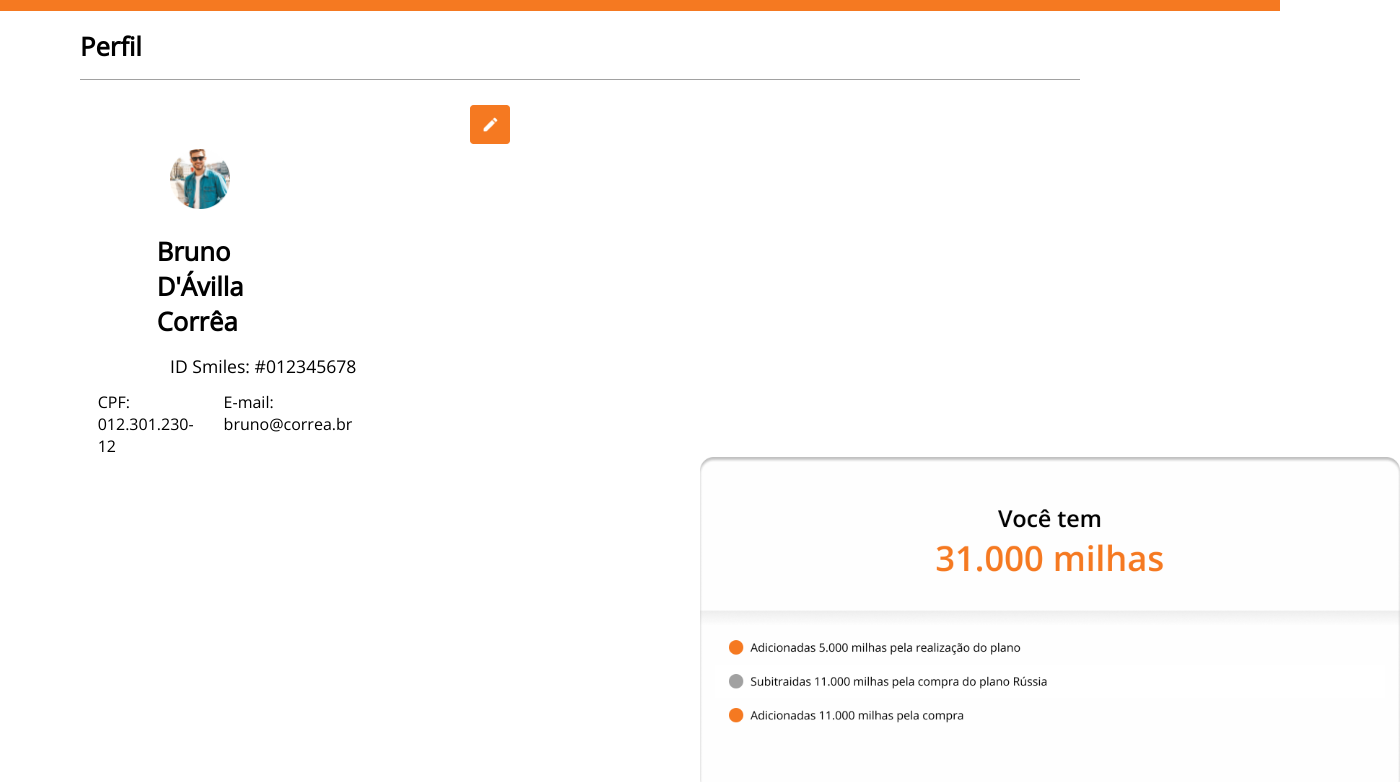
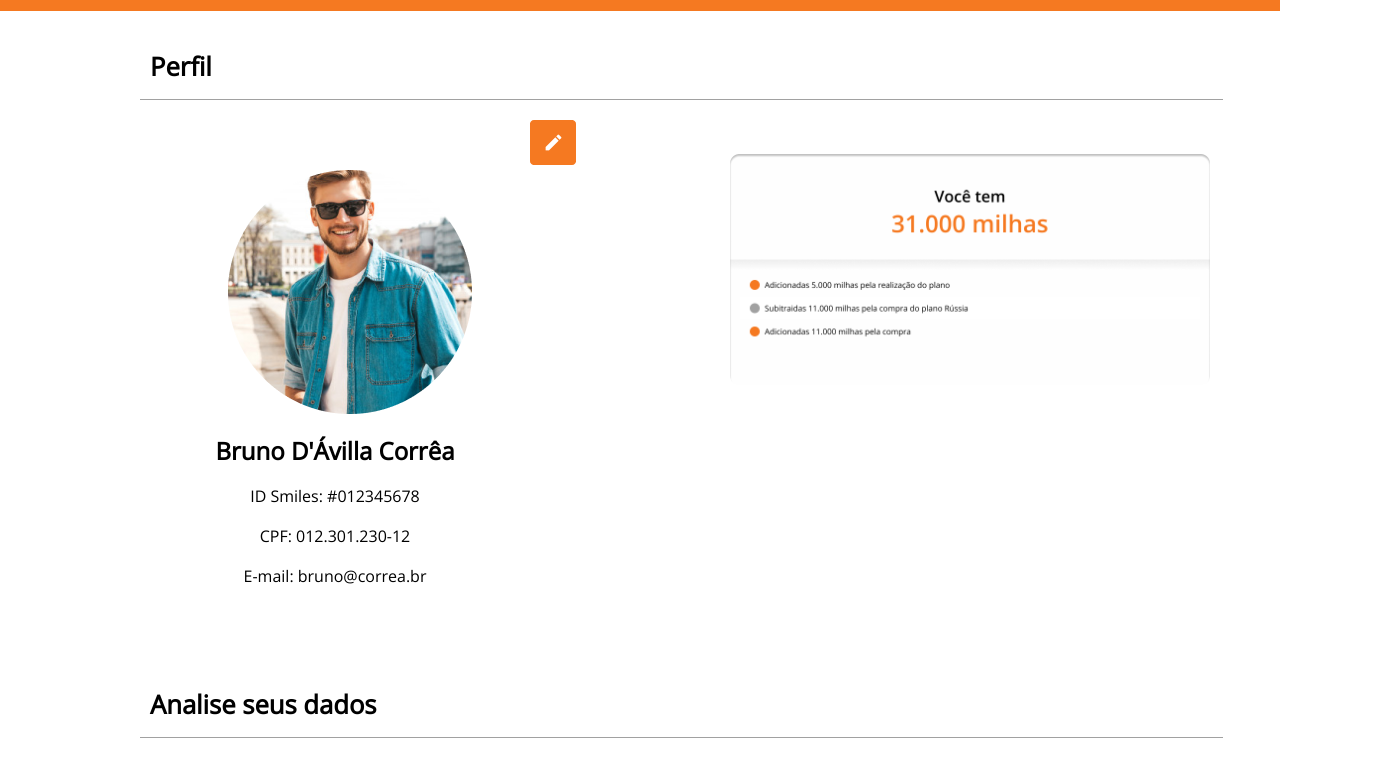
Before and after one commit to CynaraCosta/Smiles, a plain HTML site: page perfil.html in a window 1280 px wide. Shown: the part 51-833 px from the top of the page, 1400 px wide, since content can reach past the window. Drawn offline with nearby package versions, Linux system fonts and the light colour scheme.

Commit message:
add page perfil

```diff
--- a/css/perfil.css
+++ b/css/perfil.css
@@ -1,3 +1,4 @@
+/*
 #title-perfil{
     font-size: 1.6em;
     font-weight: 600;
@@ -65,3 +66,96 @@
     margin-left: 700px;
     width: 700px;
 }
+
+*/
+
+main{
+    width: 100vw;
+    height: 100vh;
+    padding: 100px 70px;
+}
+
+.inicio-perfil{
+    display: flex;
+    justify-content: flex-start;
+    align-items: flex-start;
+    flex-direction: row;
+    width: 100%;
+}
+
+#milhas{
+    width: 100%;
+
+}
+
+.info{
+    width: 33%;
+    margin-left: 100px
+}
+
+.segundaparte{
+    width: 66%;
+    margin-top: 54px;
+    margin-left: 200px;
+}
+
+#nome-info{
+    font-size: 24px;
+    font-weight: 600;
+    display: flex;
+    justify-content: center;
+    align-items: center;
+
+}
+
+.title-perfil{
+    font-size: 1.6em;
+    font-weight: 600;
+    margin-left: 80px;
+
+}
+
+#line-perfil{
+    margin-top: 15px;
+    margin-left: 70px;
+    margin-right: 200px;
+    border: 0;
+	border-top: 1px solid #A1A1A1;
+    width: 95%;
+}
+
+.text{
+    margin-top: 20px;
+    margin-right: 30px;
+}
+
+.text h5{
+    padding-top: 18px
+}
+
+.h5{
+    display: flex;
+    justify-content: center;
+    align-items: center;
+    flex-direction: column;
+}
+
+.principal-info{
+    display: flex;
+    justify-content: center;
+    align-items: center;
+    flex-direction: column;
+}
+
+#edit-info{
+    margin-top: 20px;
+    margin-left: 360px
+}
+
+.grafico{
+    margin-top: 100px;
+}
+
+.second{
+    margin-top: 54px
+}
--- a/perfil.html
+++ b/perfil.html
@@ -34,33 +34,45 @@
         <!--                 CABECALHO                 -->
         <main>
             <div class="comeco">
-                <h3 id="title-perfil"> Perfil</h3>
+                <h3 class="title-perfil"> Perfil</h3>
                 <hr id="line-perfil"/>
             </div>
 
             <div class="inicio-perfil">
 
                 <div class="info">
+
                     <img id="edit-info" src="./img/editperfil.png" alt="foto de bruno">
 
                     <div class="principal-info">
                         <img id="img-info" src="./img/bruno.png" alt="foto de bruno">
+                        <div class='text'>
+
                         <h3 id="nome-info"> Bruno D'Ávilla Corrêa </h3>
+                        <div class='h5'>
+                            <h5 id="id-info"> ID Smiles: #012345678 </h5>
+                            <h5 id="cpf-info"> CPF: 012.301.230-12 </h5>
+                            <h5 id="email-info">E-mail: bruno@correa.br </h5>
+                        </div>
                         </div>
 
-                <h5 id="id-info"> ID Smiles: #012345678 </h5>
+                    </div>
+                </div>
 
-                <div class="cpfemail-info">
-                    <h5 id="cpf-info"> CPF: 012.301.230-12 </h5>
-                    <h5 id="email-info">E-mail: bruno@correa.br </h5>
+                <div class="segundaparte">
+                    <img id="milhas" src="./img/qntmilhas.png" alt="qntdmilhas">
                 </div>
 
             </div>
 
-            <div class="segundaparte"`>
-                <img id="milhas" src="./img/qntmilhas.png" alt="qntdmilhas">
+            <div class='grafico'>
+                <div class='first'>
+                    <h3 class="title-perfil">Analise seus dados</h3>
+                    <hr id="line-perfil"/>
                 </div>
-
+                <div class='second'>
+                    <img src="./img/grafico.svg" alt="grafico">
+                </div>
 
             </div>
 
```
Also changed, not shown: img/grafico.svg (added). Lines whose indentation alone changed are shown as unchanged.
